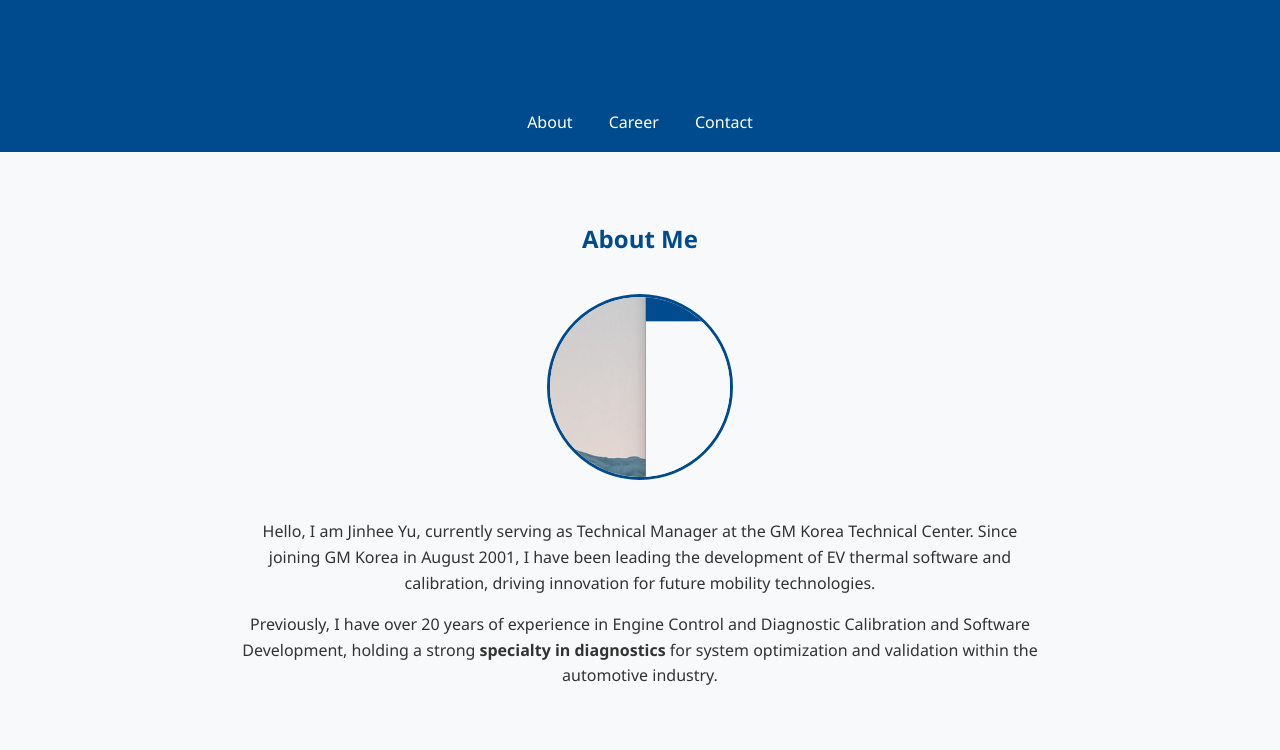
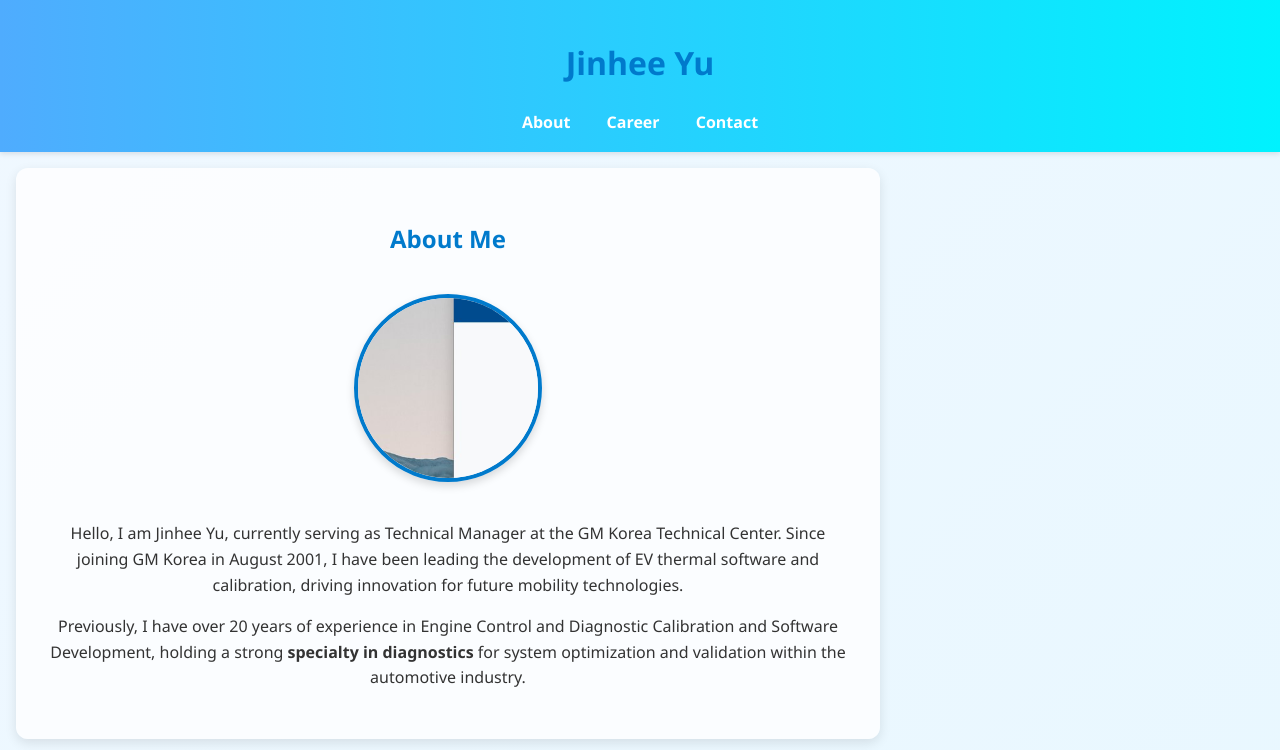
Before and after one commit to superjinheee/superjinheee.github.io, a plain HTML site: page index.html in a window 1280 px wide. Shown: the top 750 px of the page. Drawn offline with Linux system fonts and the light colour scheme.

Commit message:
index.html

```diff
--- a/index.html
+++ b/index.html
@@ -10,23 +10,28 @@
       line-height: 1.6;
       margin: 0;
       padding: 0;
-      background: #f8f9fa;
+      background: linear-gradient(135deg, #f0f8ff, #e6f7ff);
       color: #333;
       scroll-behavior: smooth;
     }
     header {
-      background: #004b8d;
+      background: linear-gradient(90deg, #4facfe, #00f2fe);
       color: #fff;
       padding: 1em;
       position: sticky;
       top: 0;
       text-align: center;
+      box-shadow: 0 2px 5px rgba(0,0,0,0.1);
     }
     header nav a {
       color: #fff;
       margin: 0 1em;
       text-decoration: none;
-      font-weight: 500;
+      font-weight: 600;
+      transition: color 0.3s;
+    }
+    header nav a:hover {
+      color: #ffeb3b;
     }
     section {
       padding: 3em 1em;
@@ -35,17 +40,18 @@
       text-align: center;
     }
     h1, h2 {
-      color: #004b8d;
+      color: #007acc;
     }
     footer {
-      background: #004b8d;
+      background: #007acc;
       color: #fff;
       text-align: center;
       padding: 1em;
     }
     a {
-      color: #004b8d;
+      color: #007acc;
       text-decoration: none;
+      font-weight: 500;
     }
     a:hover {
       text-decoration: underline;
@@ -56,11 +62,24 @@
       object-fit: cover;
       border-radius: 50%;
       margin: 1em 0;
-      border: 3px solid #004b8d;
+      border: 4px solid #007acc;
+      box-shadow: 0 4px 8px rgba(0,0,0,0.15);
+    }
+    .box {
+      background: #ffffffcc;
+      border-radius: 12px;
+      padding: 2em;
+      box-shadow: 0 4px 12px rgba(0,0,0,0.1);
+      margin: 1em;
+      transition: transform 0.3s;
+    }
+    .box:hover {
+      transform: translateY(-5px);
     }
     ul {
       text-align: left;
       display: inline-block;
+      max-width: 90%;
     }
     @media (max-width: 600px) {
       header nav a {
@@ -80,7 +99,7 @@
     </nav>
   </header>
 
-  <section id="about">
+  <section id="about" class="box">
     <h2>About Me</h2>
     <img src="JY.jpg" alt="Jinhee Yu Profile Photo" class="profile" />
     <p>Hello, I am Jinhee Yu, currently serving as Technical Manager at the GM Korea Technical Center. Since joining GM Korea in August 2001, I have been leading the development of EV thermal software and calibration, driving innovation for future mobility technologies.</p>
```
